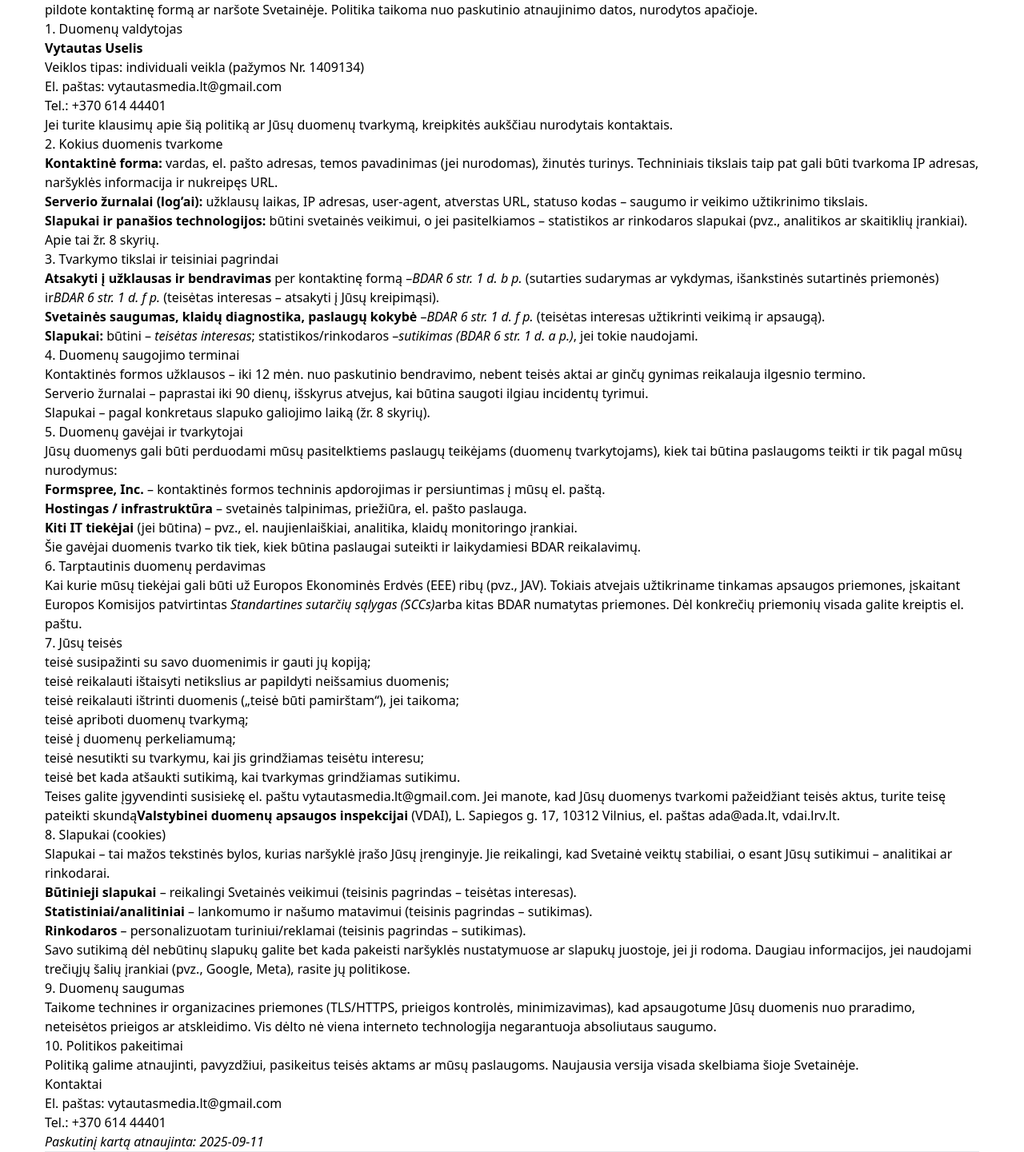
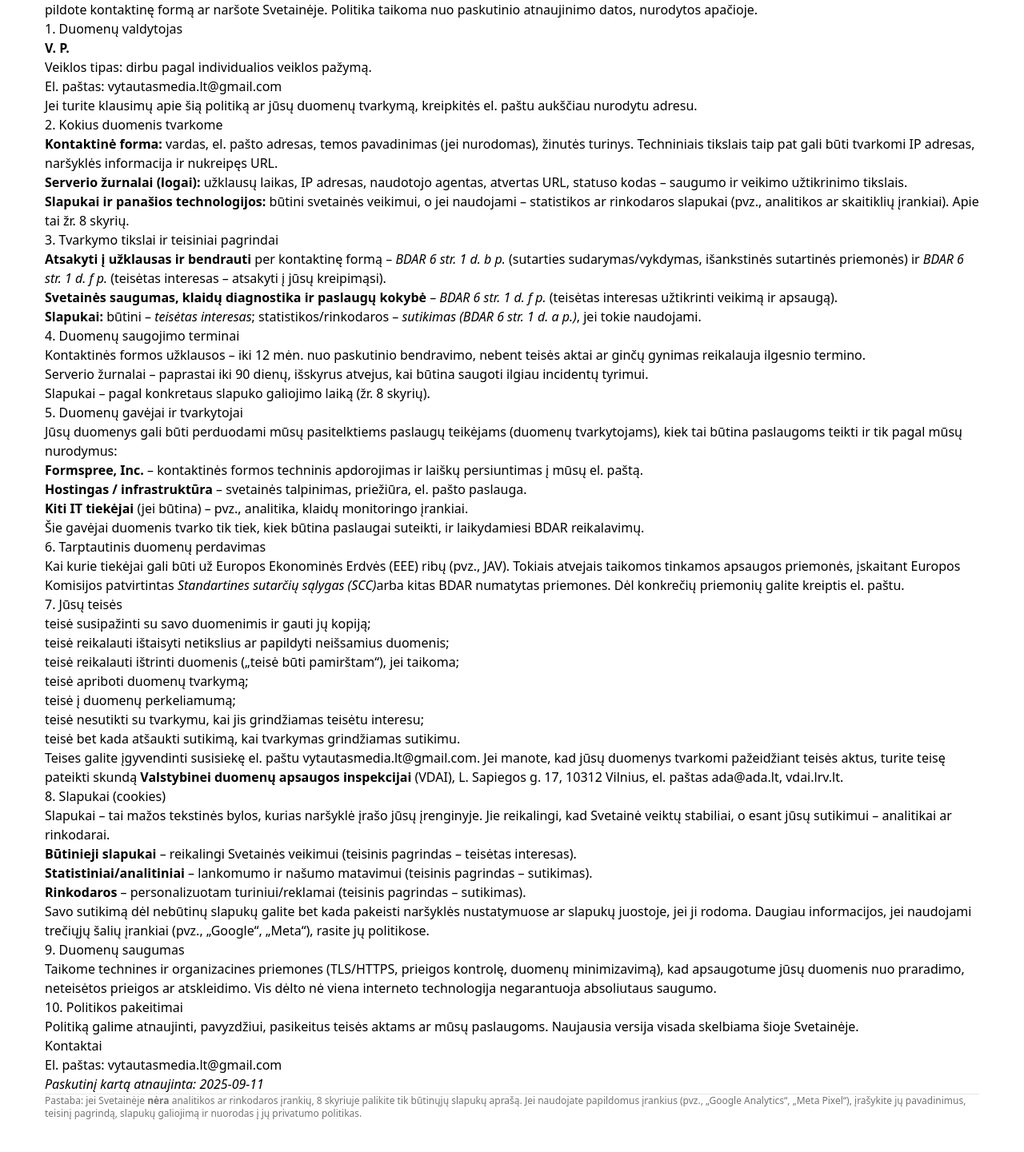
Before and after one commit to vytautasmedia/Vytautas-Portfolio, a React (Vite) app: page /privatumo-politika in a window 1280 px wide. Shown: the part 88-1529 px from the top of the page at 80% size. Built offline with nearby package versions, Linux system fonts and the light colour scheme.

Commit message:
Update PrivatumoPolitika.tsx

```diff
--- a/src/pages/PrivatumoPolitika.tsx
+++ b/src/pages/PrivatumoPolitika.tsx
@@ -4,35 +4,35 @@ export default function PrivatumoPolitika() {
   return (
     <main className="container py-10 prose prose-neutral dark:prose-invert max-w-3xl">
       <h1>Privatumo politika</h1>
+
       <p>
         Ši privatumo politika paaiškina, kaip svetainė <strong>vytautasmedia.lt</strong> (toliau – „Svetainė“) tvarko
-        Jūsų asmens duomenis, kai naudojatės mūsų paslaugomis, pildote kontaktinę formą ar naršote Svetainėje.
+        jūsų asmens duomenis, kai naudojatės mūsų paslaugomis, pildote kontaktinę formą ar naršote Svetainėje.
         Politika taikoma nuo paskutinio atnaujinimo datos, nurodytos apačioje.
       </p>
 
       <h2>1. Duomenų valdytojas</h2>
       <p>
-        <strong>Vytautas Uselis</strong><br/>
-        Veiklos tipas: individuali veikla (pažymos Nr. 1409134)<br/>
-        El. paštas: <a href="mailto:vytautasmedia.lt@gmail.com">vytautasmedia.lt@gmail.com</a><br/>
-        Tel.: <a href="tel:+37061444401">+370 614 44401</a>
+        <strong>V. P.</strong><br />
+        Veiklos tipas: dirbu pagal individualios veiklos pažymą.<br />
+        El. paštas: <a href="mailto:vytautasmedia.lt@gmail.com">vytautasmedia.lt@gmail.com</a>
       </p>
       <p>
-        Jei turite klausimų apie šią politiką ar Jūsų duomenų tvarkymą, kreipkitės aukščiau nurodytais kontaktais.
+        Jei turite klausimų apie šią politiką ar jūsų duomenų tvarkymą, kreipkitės el. paštu aukščiau nurodytu adresu.
       </p>
 
       <h2>2. Kokius duomenis tvarkome</h2>
       <ul>
         <li>
-          <strong>Kontaktinė forma:</strong> vardas, el. pašto adresas, temos pavadinimas (jei nurodomas), žinutės turinys.
-          Techniniais tikslais taip pat gali būti tvarkoma IP adresas, naršyklės informacija ir nukreipęs URL.
+          <strong>Kontaktinė forma:</strong> vardas, el. pašto adresas, temos pavadinimas (jei nurodomas), žinutės
+          turinys. Techniniais tikslais taip pat gali būti tvarkomi IP adresas, naršyklės informacija ir nukreipęs URL.
         </li>
         <li>
-          <strong>Serverio žurnalai (log’ai):</strong> užklausų laikas, IP adresas, user-agent, atverstas URL, statuso kodas –
-          saugumo ir veikimo užtikrinimo tikslais.
+          <strong>Serverio žurnalai (logai):</strong> užklausų laikas, IP adresas, naudotojo agentas, atvertas URL,
+          statuso kodas – saugumo ir veikimo užtikrinimo tikslais.
         </li>
         <li>
-          <strong>Slapukai ir panašios technologijos:</strong> būtini svetainės veikimui, o jei pasitelkiamos – statistikos
+          <strong>Slapukai ir panašios technologijos:</strong> būtini svetainės veikimui, o jei naudojami – statistikos
           ar rinkodaros slapukai (pvz., analitikos ar skaitiklių įrankiai). Apie tai žr. 8 skyrių.
         </li>
       </ul>
@@ -40,23 +40,26 @@ export default function PrivatumoPolitika() {
       <h2>3. Tvarkymo tikslai ir teisiniai pagrindai</h2>
       <ul>
         <li>
-          <strong>Atsakyti į užklausas ir bendravimas</strong> per kontaktinę formą –
-          <em>BDAR 6 str. 1 d. b p.</em> (sutarties sudarymas ar vykdymas, išankstinės sutartinės priemonės) ir
-          <em>BDAR 6 str. 1 d. f p.</em> (teisėtas interesas – atsakyti į Jūsų kreipimąsi).
+          <strong>Atsakyti į užklausas ir bendrauti</strong> per kontaktinę formą –
+          <em> BDAR 6 str. 1 d. b p.</em> (sutarties sudarymas/vykdymas, išankstinės sutartinės priemonės) ir
+          <em> BDAR 6 str. 1 d. f p.</em> (teisėtas interesas – atsakyti į jūsų kreipimąsi).
         </li>
         <li>
-          <strong>Svetainės saugumas, klaidų diagnostika, paslaugų kokybė</strong> –
-          <em>BDAR 6 str. 1 d. f p.</em> (teisėtas interesas užtikrinti veikimą ir apsaugą).
+          <strong>Svetainės saugumas, klaidų diagnostika ir paslaugų kokybė</strong> –
+          <em> BDAR 6 str. 1 d. f p.</em> (teisėtas interesas užtikrinti veikimą ir apsaugą).
         </li>
         <li>
           <strong>Slapukai:</strong> būtini – <em>teisėtas interesas</em>; statistikos/rinkodaros –
-          <em>sutikimas (BDAR 6 str. 1 d. a p.)</em>, jei tokie naudojami.
+          <em> sutikimas (BDAR 6 str. 1 d. a p.)</em>, jei tokie naudojami.
         </li>
       </ul>
 
       <h2>4. Duomenų saugojimo terminai</h2>
       <ul>
-        <li>Kontaktinės formos užklausos – iki 12 mėn. nuo paskutinio bendravimo, nebent teisės aktai ar ginčų gynimas reikalauja ilgesnio termino.</li>
+        <li>
+          Kontaktinės formos užklausos – iki 12 mėn. nuo paskutinio bendravimo, nebent teisės aktai ar ginčų gynimas
+          reikalauja ilgesnio termino.
+        </li>
         <li>Serverio žurnalai – paprastai iki 90 dienų, išskyrus atvejus, kai būtina saugoti ilgiau incidentų tyrimui.</li>
         <li>Slapukai – pagal konkretaus slapuko galiojimo laiką (žr. 8 skyrių).</li>
       </ul>
@@ -68,24 +71,22 @@ export default function PrivatumoPolitika() {
       </p>
       <ul>
         <li>
-          <strong>Formspree, Inc.</strong> – kontaktinės formos techninis apdorojimas ir persiuntimas į mūsų el. paštą.
+          <strong>Formspree, Inc.</strong> – kontaktinės formos techninis apdorojimas ir laiškų persiuntimas į mūsų el. paštą.
         </li>
         <li>
           <strong>Hostingas / infrastruktūra</strong> – svetainės talpinimas, priežiūra, el. pašto paslauga.
         </li>
         <li>
-          <strong>Kiti IT tiekėjai</strong> (jei būtina) – pvz., el. naujienlaiškiai, analitika, klaidų monitoringo įrankiai.
+          <strong>Kiti IT tiekėjai</strong> (jei būtina) – pvz., analitika, klaidų monitoringo įrankiai.
         </li>
       </ul>
-      <p>
-        Šie gavėjai duomenis tvarko tik tiek, kiek būtina paslaugai suteikti ir laikydamiesi BDAR reikalavimų.
-      </p>
+      <p>Šie gavėjai duomenis tvarko tik tiek, kiek būtina paslaugai suteikti, ir laikydamiesi BDAR reikalavimų.</p>
 
       <h2>6. Tarptautinis duomenų perdavimas</h2>
       <p>
-        Kai kurie mūsų tiekėjai gali būti už Europos Ekonominės Erdvės (EEE) ribų (pvz., JAV). Tokiais atvejais užtikriname
-        tinkamas apsaugos priemones, įskaitant Europos Komisijos patvirtintas <em>Standartines sutarčių sąlygas (SCCs)</em>
-        arba kitas BDAR numatytas priemones. Dėl konkrečių priemonių visada galite kreiptis el. paštu.
+        Kai kurie tiekėjai gali būti už Europos Ekonominės Erdvės (EEE) ribų (pvz., JAV). Tokiais atvejais taikomos
+        tinkamos apsaugos priemonės, įskaitant Europos Komisijos patvirtintas <em>Standartines sutarčių sąlygas (SCC)</em>
+        arba kitas BDAR numatytas priemones. Dėl konkrečių priemonių galite kreiptis el. paštu.
       </p>
 
       <h2>7. Jūsų teisės</h2>
@@ -99,16 +100,17 @@ export default function PrivatumoPolitika() {
         <li>teisė bet kada atšaukti sutikimą, kai tvarkymas grindžiamas sutikimu.</li>
       </ul>
       <p>
-        Teises galite įgyvendinti susisiekę el. paštu <a href="mailto:vytautasmedia.lt@gmail.com">vytautasmedia.lt@gmail.com</a>.
-        Jei manote, kad Jūsų duomenys tvarkomi pažeidžiant teisės aktus, turite teisę pateikti skundą
+        Teises galite įgyvendinti susisiekę el. paštu{' '}
+        <a href="mailto:vytautasmedia.lt@gmail.com">vytautasmedia.lt@gmail.com</a>. Jei manote, kad jūsų duomenys
+        tvarkomi pažeidžiant teisės aktus, turite teisę pateikti skundą{' '}
         <strong>Valstybinei duomenų apsaugos inspekcijai</strong> (VDAI), L. Sapiegos g. 17, 10312 Vilnius,
         el. paštas <a href="mailto:ada@ada.lt">ada@ada.lt</a>, <a href="https://vdai.lrv.lt/" target="_blank" rel="noreferrer">vdai.lrv.lt</a>.
       </p>
 
       <h2>8. Slapukai (cookies)</h2>
       <p>
-        Slapukai – tai mažos tekstinės bylos, kurias naršyklė įrašo Jūsų įrenginyje. Jie reikalingi, kad Svetainė veiktų
-        stabiliai, o esant Jūsų sutikimui – analitikai ar rinkodarai.
+        Slapukai – tai mažos tekstinės bylos, kurias naršyklė įrašo jūsų įrenginyje. Jie reikalingi, kad Svetainė veiktų
+        stabiliai, o esant jūsų sutikimui – analitikai ar rinkodarai.
       </p>
       <ul>
         <li><strong>Būtinieji slapukai</strong> – reikalingi Svetainės veikimui (teisinis pagrindas – teisėtas interesas).</li>
@@ -117,14 +119,14 @@ export default function PrivatumoPolitika() {
       </ul>
       <p>
         Savo sutikimą dėl nebūtinų slapukų galite bet kada pakeisti naršyklės nustatymuose ar slapukų juostoje, jei ji
-        rodoma. Daugiau informacijos, jei naudojami trečiųjų šalių įrankiai (pvz., Google, Meta), rasite jų politikose.
+        rodoma. Daugiau informacijos, jei naudojami trečiųjų šalių įrankiai (pvz., „Google“, „Meta“), rasite jų politikose.
       </p>
 
       <h2>9. Duomenų saugumas</h2>
       <p>
-        Taikome technines ir organizacines priemones (TLS/HTTPS, prieigos kontrolės, minimizavimas), kad apsaugotume Jūsų
-        duomenis nuo praradimo, neteisėtos prieigos ar atskleidimo. Vis dėlto nė viena interneto technologija negarantuoja
-        absoliutaus saugumo.
+        Taikome technines ir organizacines priemones (TLS/HTTPS, prieigos kontrolę, duomenų minimizavimą), kad
+        apsaugotume jūsų duomenis nuo praradimo, neteisėtos prieigos ar atskleidimo. Vis dėlto nė viena interneto
+        technologija negarantuoja absoliutaus saugumo.
       </p>
 
       <h2>10. Politikos pakeitimai</h2>
@@ -135,16 +137,15 @@ export default function PrivatumoPolitika() {
 
       <h2>Kontaktai</h2>
       <p>
-        El. paštas: <a href="mailto:vytautasmedia.lt@gmail.com">vytautasmedia.lt@gmail.com</a><br/>
-        Tel.: <a href="tel:+37061444401">+370 614 44401</a>
+        El. paštas: <a href="mailto:vytautasmedia.lt@gmail.com">vytautasmedia.lt@gmail.com</a>
       </p>
 
       <p><em>Paskutinį kartą atnaujinta: 2025-09-11</em></p>
 
-      <hr/>
+      <hr />
       <p className="text-xs text-neutral-500 dark:text-neutral-400">
         Pastaba: jei Svetainėje <strong>nėra</strong> analitikos ar rinkodaros įrankių, 8 skyriuje palikite tik būtinųjų
-        slapukų aprašą. Jei naudojate papildomus įrankius (pvz., Google Analytics, Meta Pixel), įrašykite jų pavadinimus,
+        slapukų aprašą. Jei naudojate papildomus įrankius (pvz., „Google Analytics“, „Meta Pixel“), įrašykite jų pavadinimus,
         teisinį pagrindą, slapukų galiojimą ir nuorodas į jų privatumo politikas.
       </p>
     </main>
```
